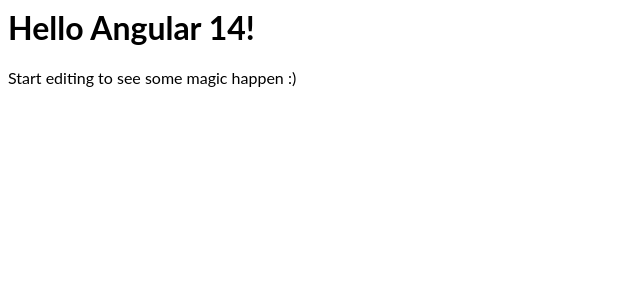
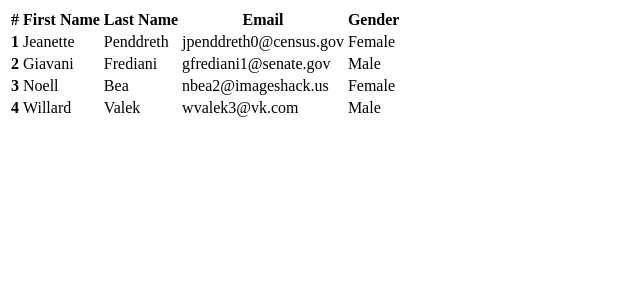
Before and after one commit to sandyaug06/angular-ivy-njpnv3, an Angular app: page / in a window 1280 px wide. Shown: the top 300 px of the page, without its empty margins (0-640 px from the left). Built offline with nearby package versions, Linux system fonts and the light colour scheme.

Commit message:
3 files modified, 5 added

```diff
--- a/src/app/app.component.html
+++ b/src/app/app.component.html
@@ -1,4 +1 @@
-<hello name="{{ name }}"></hello>
-<p>
-  Start editing to see some magic happen :)
-</p>
+<app-candidate-list></app-candidate-list>
--- a/src/app/app.component.ts
+++ b/src/app/app.component.ts
@@ -1,10 +1,12 @@
 import { Component, VERSION } from '@angular/core';
+import { CandidateService } from './candidate-service.service';
 
 @Component({
   selector: 'my-app',
   templateUrl: './app.component.html',
-  styleUrls: [ './app.component.css' ]
+  styleUrls: ['./app.component.css'],
+  providers: [CandidateService]
 })
-export class AppComponent  {
+export class AppComponent {
   name = 'Angular ' + VERSION.major;
 }
--- /dev/null
+++ b/src/app/candidate-list/candidate-list.component.html
@@ -0,0 +1,21 @@
+<table class="table">
+  <thead>
+    <tr>
+      <th scope="col">#</th>
+      <th scope="col">First Name</th>
+      <th scope="col">Last Name</th>
+      <th scope="col">Email</th>
+      <th scope="col">Gender</th>
+    </tr>
+  </thead>
+  <tbody>
+    <tr *ngFor="let candidate of candidates">
+      <th scope="row">{{candidate.id}}</th>
+      <td>{{candidate.first_name}}</td>
+      <td>{{candidate.last_name}}</td>
+      <td>{{candidate.email}}</td>
+      <td>{{candidate.gender}}</td>
+    </tr>
+
+  </tbody>
+</table>
--- /dev/null
+++ b/src/app/candidate-list/candidate-list.component.ts
@@ -0,0 +1,21 @@
+import { Component, OnInit } from '@angular/core';
+import { Candidate } from '../candidate';
+import { CandidateService } from '../candidate-service.service';
+
+@Component({
+  selector: 'app-candidate-list',
+  templateUrl: 'candidate-list.component.html',
+  styleUrls: ['candidate-list.component.css']
+})
+export class CandidateListComponent implements OnInit {
+  public candidates: Candidate[];
+
+  constructor(private candidateService: CandidateService) {
+    console.log(this.candidateService.getCandidates());
+  }
+
+  ngOnInit() {
+    console.log(this.candidateService.getCandidates());
+    this.candidates = this.candidateService.getCandidates();
+  }
+}
--- /dev/null
+++ b/src/app/candidate-service.service.ts
@@ -0,0 +1,41 @@
+import { Injectable } from '@angular/core';
+import { Candidate } from './candidate';
+@Injectable()
+export class CandidateService {
+  candidates: Candidate[] = [
+    {
+      id: 1,
+      first_name: 'Jeanette',
+      last_name: 'Penddreth',
+      email: 'jpenddreth0@census.gov',
+      gender: 'Female'
+    },
+    {
+      id: 2,
+      first_name: 'Giavani',
+      last_name: 'Frediani',
+      email: 'gfrediani1@senate.gov',
+      gender: 'Male'
+    },
+    {
+      id: 3,
+      first_name: 'Noell',
+      last_name: 'Bea',
+      email: 'nbea2@imageshack.us',
+      gender: 'Female'
+    },
+    {
+      id: 4,
+      first_name: 'Willard',
+      last_name: 'Valek',
+      email: 'wvalek3@vk.com',
+      gender: 'Male'
+    }
+  ];
+
+  constructor() {}
+
+  getCandidates() {
+    return this.candidates;
+  }
+}
--- /dev/null
+++ b/src/app/candidate.ts
@@ -0,0 +1,7 @@
+export interface Candidate {
+  id: number;
+  first_name: string;
+  last_name: string;
+  email: string;
+  gender: string;
+}
```
Also changed, not shown: src/app/app.module.ts (+5 -4 lines), src/app/candidate-list/candidate-list.component.css (added).
